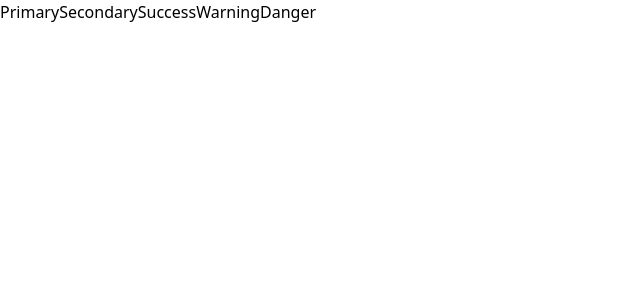
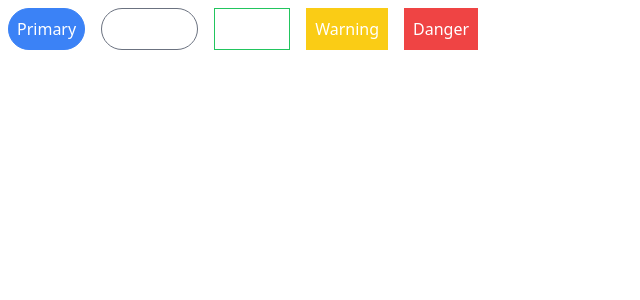
Before and after one commit to Umesh-Singadi/componets, a React (Vite) app: page / in a window 1280 px wide. Shown: the top 300 px of the page, without its empty margins (0-640 px from the left). Built offline with nearby package versions, Linux system fonts and the light colour scheme.

Commit message:
Aadd stylesto Button Component

```diff
--- a/package.json
+++ b/package.json
@@ -10,6 +10,7 @@
     "preview": "vite preview"
   },
   "dependencies": {
+    "classnames": "^2.5.1",
     "prop-types": "^15.8.1",
     "react": "^18.2.0",
     "react-dom": "^18.2.0"
--- a/src/App.jsx
+++ b/src/App.jsx
@@ -2,9 +2,15 @@ import Button from "./components/Button";
 function App() {
   return (
     <div>
-      <Button primary>Primary</Button>
-      <Button secondary>Secondary</Button>
-      <Button success>Success</Button>
+      <Button primary rounded>
+        Primary
+      </Button>
+      <Button secondary outline rounded>
+        Secondary
+      </Button>
+      <Button success outline>
+        Success
+      </Button>
       <Button warning>Warning</Button>
       <Button danger>Danger</Button>
     </div>
--- a/src/components/Button.jsx
+++ b/src/components/Button.jsx
@@ -1,4 +1,4 @@
-import PropTypes from "prop-types";
+import classNames from "classnames";
 
 function Button({
   children,
@@ -9,8 +9,31 @@ function Button({
   danger,
   rounded,
   outline,
+  ...rest
 }) {
-  return <button>{children}</button>;
+  const classes = classNames(
+    "border p-2 m-2 hover:animate-bounce",
+    {
+      "border-blue-500 bg-blue-500 text-white": primary,
+      "border-gray-500 bg-gray-500 text-white": secondary,
+      "border-green-500 bg-green-500 text-white": success,
+      "border-yellow-400 bg-yellow-400 text-white": warning,
+      "border-red-500 bg-red-500 text-white": danger,
+      "rounded-full": rounded,
+      "bg-white": outline,
+      "text-blue-500": outline && primary,
+      "text-gray-500": outline && secondary,
+      "text-green-500": outline && success,
+      "text-yellow-500": outline && warning,
+      "text-red-500": outline && danger,
+    },
+    rest.className
+  );
+  return (
+    <button {...rest} className={classes}>
+      {children}
+    </button>
+  );
 }
 
 Button.propTypes = {
```
Also changed, not shown: 1 other file (tests, documents, lock files or other folders).
